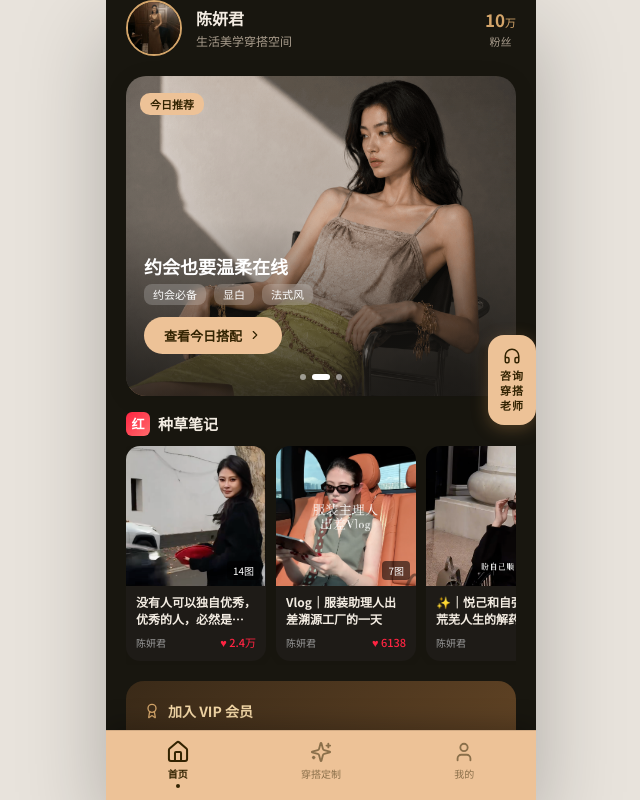
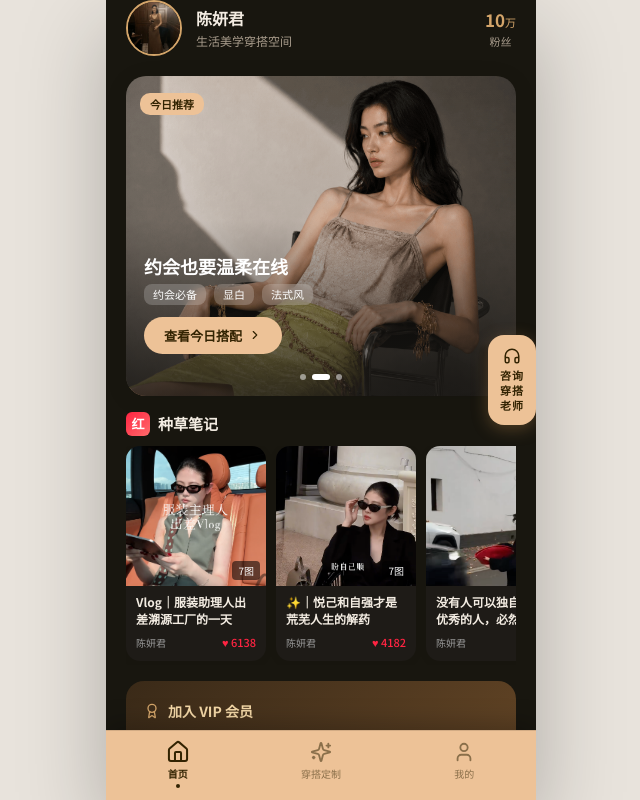
Before and after one commit to geteng/airDemo4-source, a React (Vite) app: page / in a window 1280 px wide. Shown: the whole page, without its empty margins (319-959 px from the left). Built offline with nearby package versions, Linux system fonts and the light colour scheme.

Commit message:
去掉 小红书种草笔记动画

```diff
--- a/src/app/pages/HomePage.tsx
+++ b/src/app/pages/HomePage.tsx
@@ -30,13 +30,7 @@ export function HomePage({
     return () => clearInterval(t);
   }, [dragging, totalSlides]);
 
-  // 种草笔记每 2 秒循环切换一次位置
-  const totalNotes = notesData.length;
-  const [notesOffset, setNotesOffset] = useState(0);
-  useEffect(() => {
-    const t = setInterval(() => setNotesOffset((i) => (i + 1) % totalNotes), 2000);
-    return () => clearInterval(t);
-  }, [totalNotes]);
+  // 种草笔记轮播已暂停
   return (
     <div style={{ paddingBottom: 80, overflowY: "auto", height: "100%" }}>
       {/* Top bar */}
@@ -150,13 +144,9 @@ export function HomePage({
         </div>
 
         <div style={{ display: "flex", gap: 10, overflowX: "auto", paddingBottom: 4 }}>
-          {notesData.map((_, i) => {
-            const article = notesData[(i + notesOffset) % totalNotes];
-            return (
-            <motion.div
-              key={article.title}
-              layout
-              transition={{ type: "spring", stiffness: 120, damping: 20 }}
+          {notesData.map((article, i) => (
+            <div
+              key={i}
               onClick={() => onGoNote(article)}
               style={{
               flexShrink: 0,
@@ -215,9 +205,8 @@ export function HomePage({
                   </span>
                 </div>
               </div>
-            </motion.div>
-            );
-          })}
+            </div>
+          ))}
         </div>
       </div>
 
```
